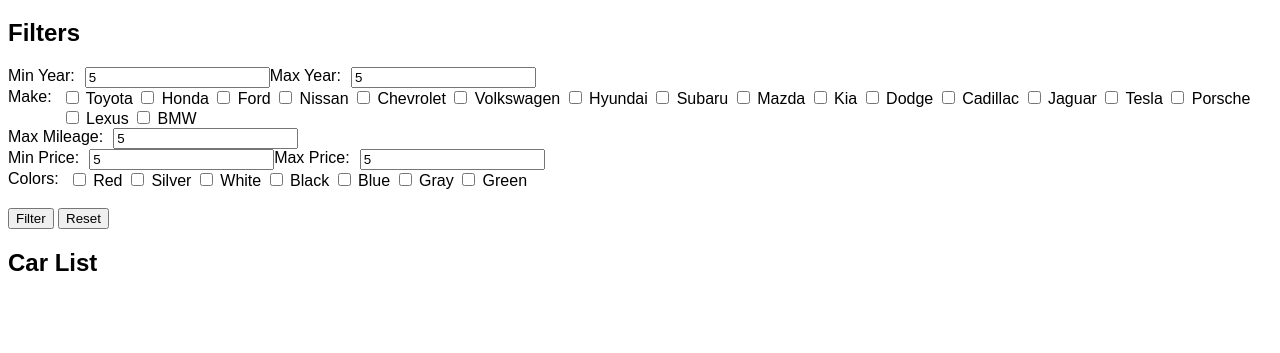
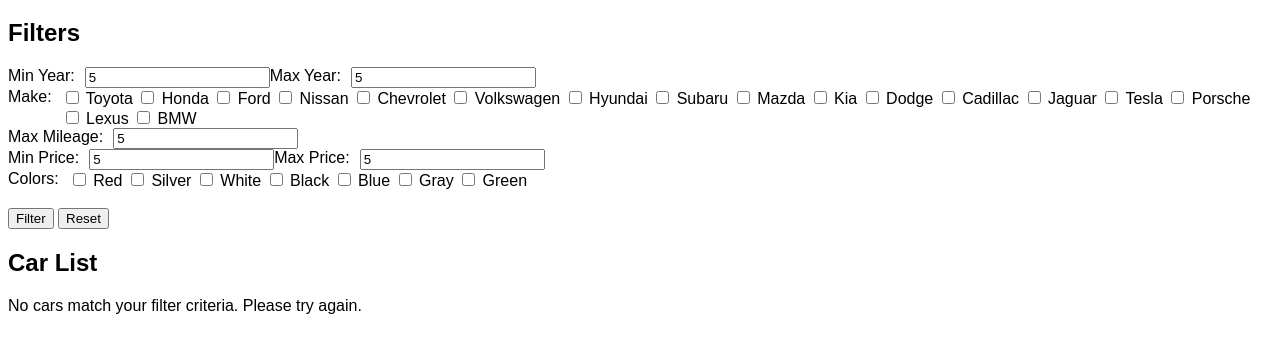
Before and after one commit to StarMan3/AlexRuss_hw4TH_csi3150_ws2024, a plain HTML site: page index.html in a window 1280 px wide. Both pictures are taken after typing "5", "5", "5", "5", "5" into the empty fields and a click on the button "Filter". Shown: the part 61-414 px from the top of the page. Drawn offline with Linux system fonts and the light colour scheme.

Commit message:
add no cars msg
Add message to show only when no cars fit the filter

```diff
--- a/index.html
+++ b/index.html
@@ -115,6 +115,7 @@
     </form>
 
     <h2>Car List</h2>
+    <p id="noCarsMessage" style="display: none;">No cars match your filter criteria. Please try again.</p>
     <section id="carList">
         <!-- Cars will be dynamically added here -->
     </section>
--- a/main.js
+++ b/main.js
@@ -39,6 +39,8 @@
 function displayCars(cars) {
     console.log("displayCars called");
     var carList = document.getElementById('carList');
+    var noCarsMessage = document.getElementById('noCarsMessage');
+    noCarsMessage.style.display = cars.length === 0 ? 'block' : 'none';
     carList.innerHTML = '';
     cars.forEach(function (car) {
         // let carImg = `./assets/img/${car.make} ${car.model}.jpg`;
```
